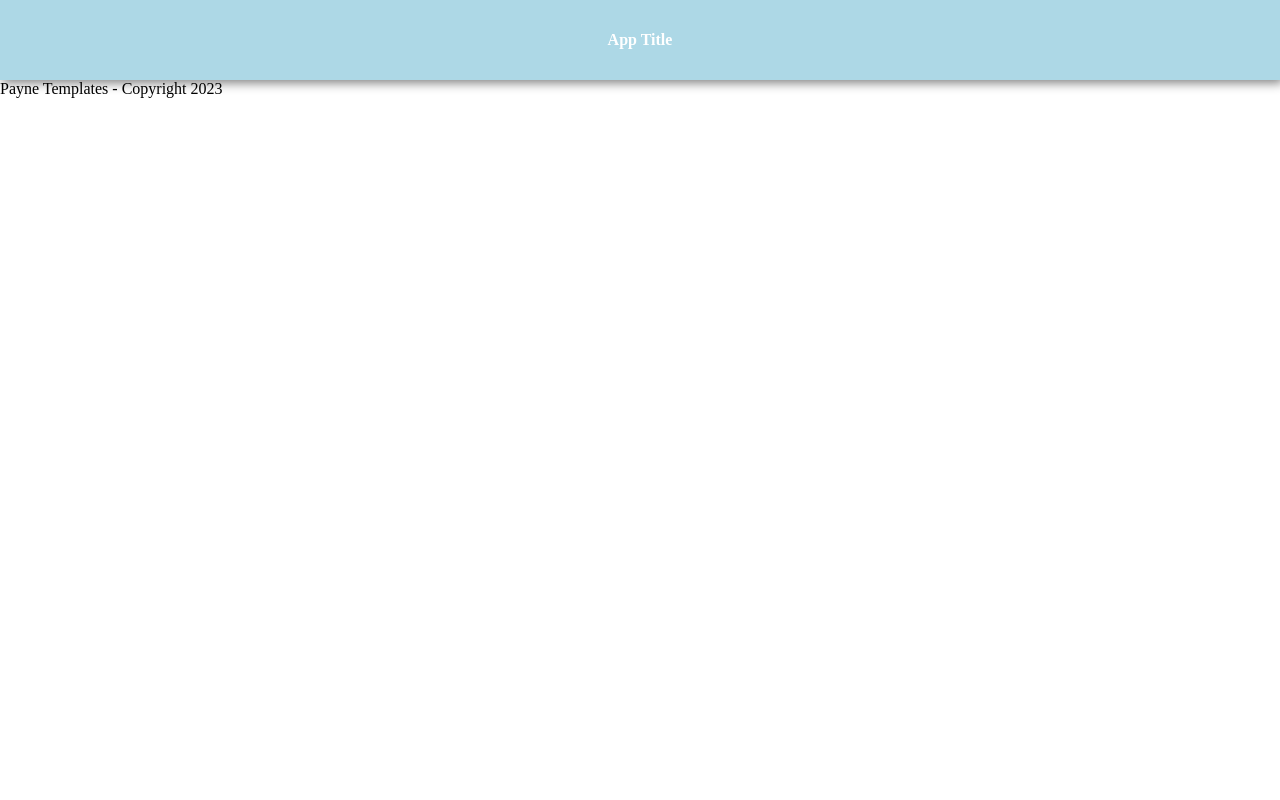
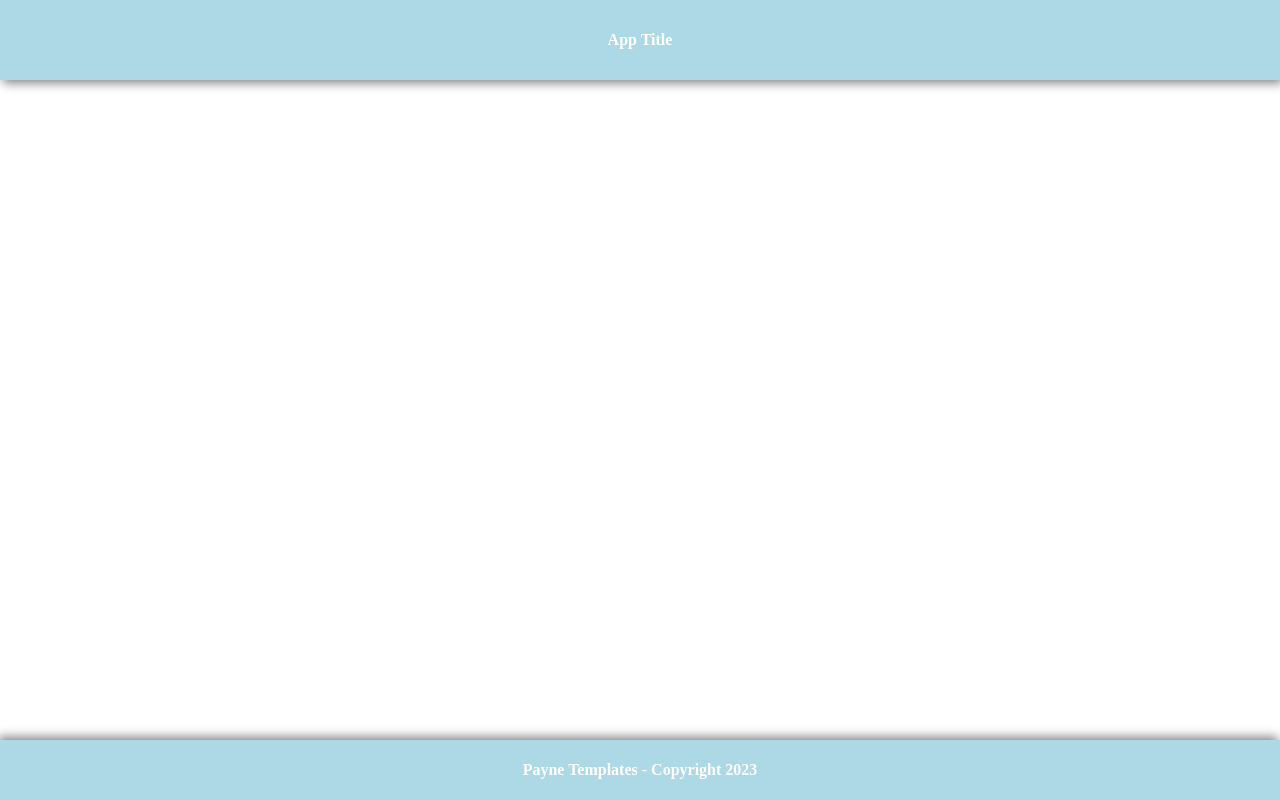
Before and after one commit to YoungPhoenix09/base-web-layout, an Angular app: page / in a window 1280 px wide. Built offline with nearby package versions, Linux system fonts and the light colour scheme.

Commit message:
Style footer

```diff
--- a/src/app/app.component.scss
+++ b/src/app/app.component.scss
@@ -0,0 +1,5 @@
+pt-footer {
+    position: absolute;
+    width: 100%;
+    bottom: 0px;
+}
--- a/src/app/pt-footer/pt-footer.component.scss
+++ b/src/app/pt-footer/pt-footer.component.scss
@@ -0,0 +1,11 @@
+footer {
+    min-height: 60px;
+    height: 10%;
+    display: flex;
+    color: white;
+    background: lightblue;
+    font-weight: bold;
+    align-items: center;
+    justify-content: center;
+    box-shadow: -2px -3px 10px grey;
+}
--- a/src/styles.scss
+++ b/src/styles.scss
@@ -9,6 +9,7 @@ html {
         app-root {
             height: 100%;
             display: block;
+            position: relative;
         }
     }
 }
```
